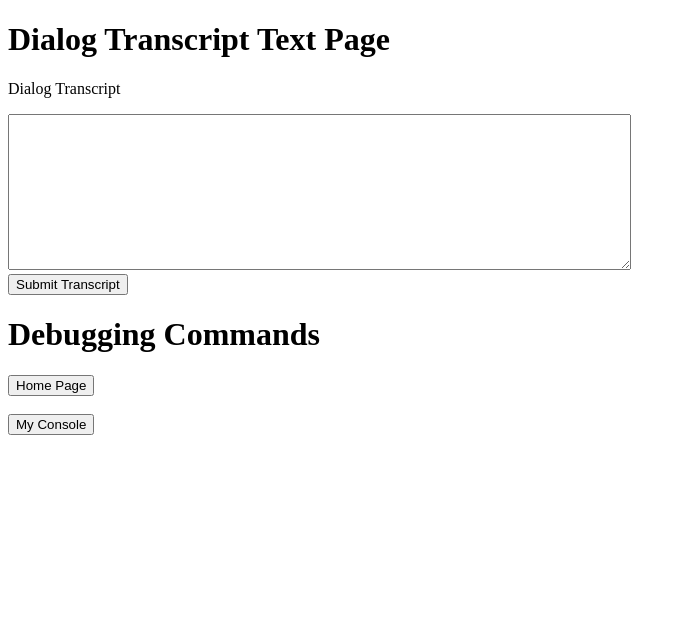
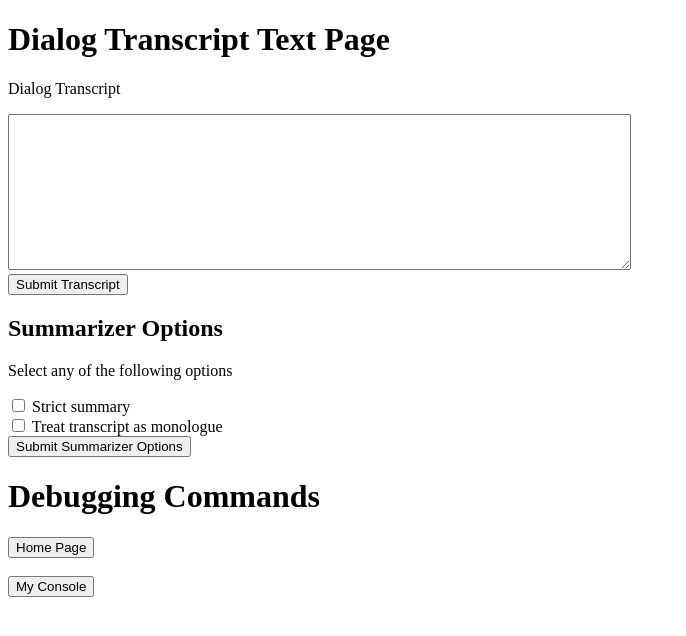
Before and after one commit to iffy-pi/chat-berta, a Flask app: page /ChatTranscript in a window 1280 px wide. Shown: the top 636 px of the page, without its empty margins (0-686 px from the left). Run offline with Flask 2, Linux system fonts and the light colour scheme.

Commit message:
Implemented a simple checkbox option

```diff
--- a/app.py
+++ b/app.py
@@ -38,11 +38,13 @@ def route_console():
     return render_template('console.html', content=acc_token)
 
 
-@app.route('/myConsole2', methods=['GET', 'POST'])
+@app.route('/testPage', methods=['GET', 'POST'])
 def route_console_2():
-    tc = TestClass('Juniper', 2)
-    session['tc'] = tc
-    return redirect(url_for('route_console'))
+    if request.method == 'POST':
+        # st = ''
+        # for key in request.form:
+        #     st = '{},{}'.format(st, request.form[key])
+        return render_template('console.html', content=str(request.form))
 
 
 # to download a file submitted to the server
@@ -101,7 +103,8 @@ def route_chat_file():
 # submit chat transcript text
 @app.route('/ChatTranscript', methods=['POST', 'GET'])
 def route_chat_transcript():
-    return render_template('chat_transcript.html')
+    options = SUMMARIZER_OPTIONS
+    return render_template('chat_transcript.html', opts=options)
 
 # for the root of the website, we would just pass in "/" for the url
 @app.route('/')
--- a/appfuncs.py
+++ b/appfuncs.py
@@ -12,6 +12,11 @@ class TestClass:
 
     def string(self):
         return '(a = {}, b={})'.format( self.a, self.b)
+
+SUMMARIZER_OPTIONS = [
+    ('UseStrict', 'Strict summary'),
+    ('TreatAsMonologue', 'Treat transcript as monologue')
+]
 
 # checks if a file is allowed to be uploaded
 def allowed_file(filename):
--- a/templates/chat_transcript.html
+++ b/templates/chat_transcript.html
@@ -18,5 +18,16 @@
         <!-- Submit button -->
         <input type="submit" value="Submit Transcript">
     </form>
+    <h2> Summarizer Options </h2>
+    <p>Select any of the following options</p>
+    <form action="/testPage" method="POST" id="summarizer_options_form">
+        {% for opt in opts %}
+        <input type="checkbox" id="options{{loop.index}}" name="{{opt[0]}}" value="{{opt[0]}}">
+        <label for="options{{loop.index}}">{{ opt[1] }}</label><br>
+        {% endfor %}
+        <input type="submit" value="Submit Summarizer Options">
+    </form>
+
+
 </div>
 {% endblock %}
```
